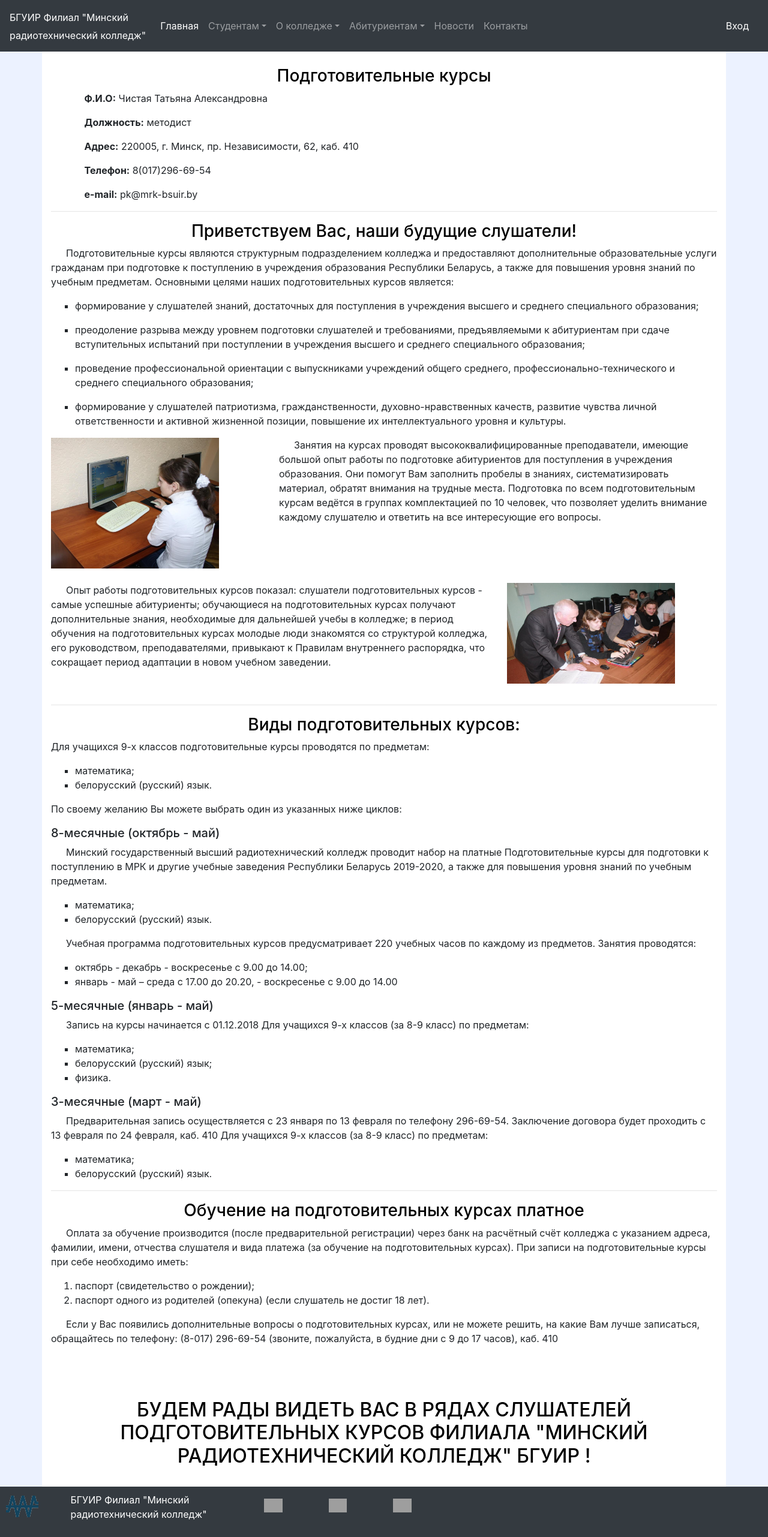
After one commit to Prankanyl/MRC_SITE, a Django app: page /courses/ in a window 1280 px wide. The commit adds this page. Shown: the whole page at 60% size. Run offline with Django 3.2, Linux system fonts and the light colour scheme; some libraries are stand-ins or nearby versions; grey boxes are pictures that could not be loaded.

Commit message:
add courses page

```diff
--- a/main_app/static/main_app/css/styles.css
+++ b/main_app/static/main_app/css/styles.css
@@ -11,6 +11,11 @@ img.size-center {
     margin: 10%;
     width: 75%;
     height: 75%;
+}
+
+img.size-contacts {
+    width: 80%;
+    height: 90%;
 }
 
 img.size_director_history_page {
--- a/main_app/templates/main_app/base.html
+++ b/main_app/templates/main_app/base.html
@@ -52,7 +52,6 @@
                     <div class="dropdown-menu" aria-labelledby="navbarDropdown">
                         <a class="dropdown-item" href="{% url 'main_app:history_page' %}">История</a>
                         <a class="dropdown-item" href="{% url 'main_app:structure_mrc' %}">Структура колледжа</a>
-                        <a class="dropdown-item" href="#">Цикловые коммисии</a>
                     </div>
                 </li>
                 <li class="nav-item dropdown">
@@ -60,14 +59,14 @@
                     <div class="dropdown-menu" aria-labelledby="navbarDropdown">
                         <a class="dropdown-item" href="{% url 'main_app:specialty_information_page' %}">Информация о специальностях</a>
                         <a class="dropdown-item" href="#">Прием документов</a>
-                        <a class="dropdown-item" href="#">Подготовительные курсы</a>
+                        <a class="dropdown-item" href="{% url 'main_app:courses' %}">Подготовительные курсы</a>
                     </div>
                 </li>
                 <li class="nav-item">
                     <a class="nav-link" href="{% url 'news_app:news_page' %}">Новости</a>
                 </li>
                 <li class="nav-item">
-                    <a class="nav-link" href="#">Контакты</a>
+                    <a class="nav-link" href="{% url 'main_app:contacts_page' %}">Контакты</a>
                 </li>
             </ul>
             <span class="navbar-text">
--- /dev/null
+++ b/main_app/templates/main_app/courses.html
@@ -0,0 +1,91 @@
+{% extends 'main_app/base.html' %}
+{% load static %}
+{% block title %}
+    Подготовительные курсы
+{% endblock %}
+{% block content %}
+    <div class="container" style="background: #FFFFFF">
+        <br>
+        <h3 class="center_black_text">Подготовительные курсы</h3>
+        <div style="padding-left: 5%">
+            <p><b>Ф.И.О:</b> Чистая Татьяна Александровна</p>
+            <p><b>Должность:</b> методист</p>
+            <p><b>Адрес:</b> 220005, г. Минск, пр. Независимости, 62, каб. 410</p>
+            <p><b>Телефон:</b> 8(017)296-69-54</p>
+            <p><b>e-mail:</b> pk@mrk-bsuir.by</p>
+        </div>
+        <hr>
+        <h3 class="center_black_text">Приветствуем Вас, наши будущие слушатели!</h3>
+        <p class="history_page_indent">Подготовительные курсы являются структурным подразделением колледжа и предоставляют дополнительные образовательные услуги гражданам при подготовке к поступлению в учреждения образования Республики Беларусь, а также для повышения уровня знаний по учебным предметам.
+Основными целями наших подготовительных курсов является:</p>
+        <ul type="square">
+            <li><p>формирование у слушателей знаний, достаточных для поступления в учреждения высшего и среднего специального образования;</p></li>
+            <li><p>преодоление разрыва между уровнем подготовки слушателей и требованиями, предъявляемыми к абитуриентам при сдаче вступительных испытаний при поступлении в учреждения высшего и среднего специального образования;</p></li>
+            <li><p>проведение профессиональной ориентации с выпускниками учреждений общего среднего, профессионально-технического и среднего специального образования;</p></li>
+            <li><p>формирование у слушателей патриотизма, гражданственности, духовно-нравственных качеств, развитие чувства личной ответственности и активной жизненной позиции, повышение их интеллектуального уровня и культуры.</p></li>
+        </ul>
+        <div class="row">
+            <div class="col-lg-4"><img src="{% static 'main_app/image/2.jpg' %}" class="size-contacts"></div>
+            <div class="col-lg-8"><p class="history_page_indent">Занятия на курсах проводят высококвалифицированные преподаватели, имеющие большой опыт работы по подготовке абитуриентов для поступления в учреждения образования. Они помогут Вам заполнить пробелы в знаниях, систематизировать материал, обратят внимания на трудные места.
+
+Подготовка по всем подготовительным курсам ведётся в группах комплектацией по 10 человек, что позволяет уделить внимание каждому слушателю и ответить на все интересующие его вопросы.</p></div>
+        </div>
+        <div class="row">
+            <div class="col-lg-8"><p class="history_page_indent">Опыт работы подготовительных курсов показал:
+слушатели подготовительных курсов - самые успешные абитуриенты;
+обучающиеся на подготовительных курсах получают дополнительные знания, необходимые для дальнейшей учебы в колледже;
+в период обучения на подготовительных курсах молодые люди знакомятся со структурой колледжа, его руководством, преподавателями, привыкают к Правилам внутреннего распорядка, что сокращает период адаптации в новом учебном заведении.</p></div>
+            <div class="col-lg-4"><img src="{% static 'main_app/image/3.jpg' %} " class="size-contacts"></div>
+        </div>
+        <hr>
+        <h3 class="center_black_text">Виды подготовительных курсов:</h3>
+        <p>Для учащихся 9-х классов подготовительные курсы проводятся по предметам:</p>
+        <ul type="square">
+            <li>математика;</li>
+            <li>белорусский (русский) язык.</li>
+        </ul>
+        <p>По своему желанию Вы можете выбрать один из указанных ниже циклов:</p>
+        <h5>8-месячные (октябрь - май)</h5>
+        <p class="history_page_indent">Минский государственный высший радиотехнический колледж проводит набор на платные Подготовительные курсы для подготовки к поступлению в МРК и другие учебные заведения Республики Беларусь 2019-2020, а также для повышения уровня знаний по учебным предметам.</p>
+        <ul type="square">
+            <li>математика;</li>
+            <li>белорусский (русский) язык.</li>
+        </ul>
+        <p class="history_page_indent">Учебная программа подготовительных курсов предусматривает 220 учебных часов по каждому из предметов.
+Занятия проводятся:</p>
+        <ul type="square">
+            <li>октябрь - декабрь - воскресенье с 9.00 до 14.00;</li>
+            <li>январь - май –  среда с 17.00 до 20.20, - воскресенье с 9.00 до 14.00</li>
+        </ul>
+        <h5>5-месячные (январь - май)</h5>
+        <p class="history_page_indent">Запись на курсы начинается с 01.12.2018
+Для учащихся 9-х классов (за 8-9 класс) по предметам:</p>
+        <ul type="square">
+            <li>математика;</li>
+            <li>белорусский (русский) язык;</li>
+            <li>физика.</li>
+        </ul>
+        <h5>3-месячные (март - май)</h5>
+        <p class="history_page_indent">Предварительная запись осуществляется с 23 января по 13 февраля по телефону 296-69-54. Заключение договора будет проходить с 13 февраля по 24 февраля, каб. 410
+Для учащихся 9-х классов (за 8-9 класс) по предметам:</p>
+        <ul type="square">
+            <li>математика;</li>
+            <li>белорусский (русский) язык.</li>
+        </ul>
+        <hr>
+        <h3 class="center_black_text">Обучение на подготовительных курсах платное</h3>
+        <p class="history_page_indent">Оплата за обучение производится (после предварительной регистрации) через банк на расчётный счёт колледжа с указанием адреса, фамилии, имени, отчества слушателя и вида платежа (за обучение на подготовительных курсах).
+
+При записи на подготовительные курсы при себе необходимо иметь:</p>
+        <ol>
+            <li>паспорт (свидетельство о рождении);</li>
+            <li>паспорт одного из родителей (опекуна) (если слушатель не достиг 18 лет).</li>
+        </ol>
+        <p class="history_page_indent">Если у Вас появились дополнительные вопросы о подготовительных курсах, или не можете решить, на какие Вам лучше записаться, обращайтесь по телефону: (8-017) 296-69-54 (звоните, пожалуйста, в будние дни с 9 до 17 часов), каб. 410</p>
+        <br>
+        <br>
+        <br>
+        <h2 class="center_black_text">БУДЕМ РАДЫ ВИДЕТЬ ВАС В РЯДАХ СЛУШАТЕЛЕЙ ПОДГОТОВИТЕЛЬНЫХ КУРСОВ ФИЛИАЛА "МИНСКИЙ РАДИОТЕХНИЧЕСКИЙ КОЛЛЕДЖ" БГУИР !</h2>
+        <br>
+    </div>
+{% endblock %}
--- a/main_app/urls.py
+++ b/main_app/urls.py
@@ -10,6 +10,8 @@ from .views import (
     practice,
     question,
     documents,
+    contacts_page,
+    courses,
 )
 
 
@@ -26,4 +28,6 @@ urlpatterns = [
     path('practice/', practice, name='practice'),
     path('question/', question, name='question'),
     path('documents/', documents, name='documents'),
+    path('contacts/', contacts_page, name='contacts_page'),
+    path('courses/', courses, name='courses'),
 ]
--- a/main_app/views.py
+++ b/main_app/views.py
@@ -50,3 +50,7 @@ def question(request):
 
 def documents(request):
     return render(request, 'main_app/documents.html', context={})
+
+
+def courses(request):
+    return render(request, 'main_app/courses.html', context={})
```
Also changed, not shown: main_app/templates/main_app/contacts.html (+73 -14 lines), main_app/templates/main_app/list_students.html (+46 -2 lines), db.sqlite3, main_app/migrations/0003_auto_20200420_1227.py (added), main_app/static/main_app/image/2.jpg (added), main_app/static/main_app/image/3.jpg (added), main_app/static/main_app/image/img_page_contacts/img_9588.jpg (added), main_app/static/main_app/image/img_page_contacts/naumenko_0.jpg (added), main_app/static/main_app/image/img_page_contacts/shunchik.jpg (added), 2 other files.
